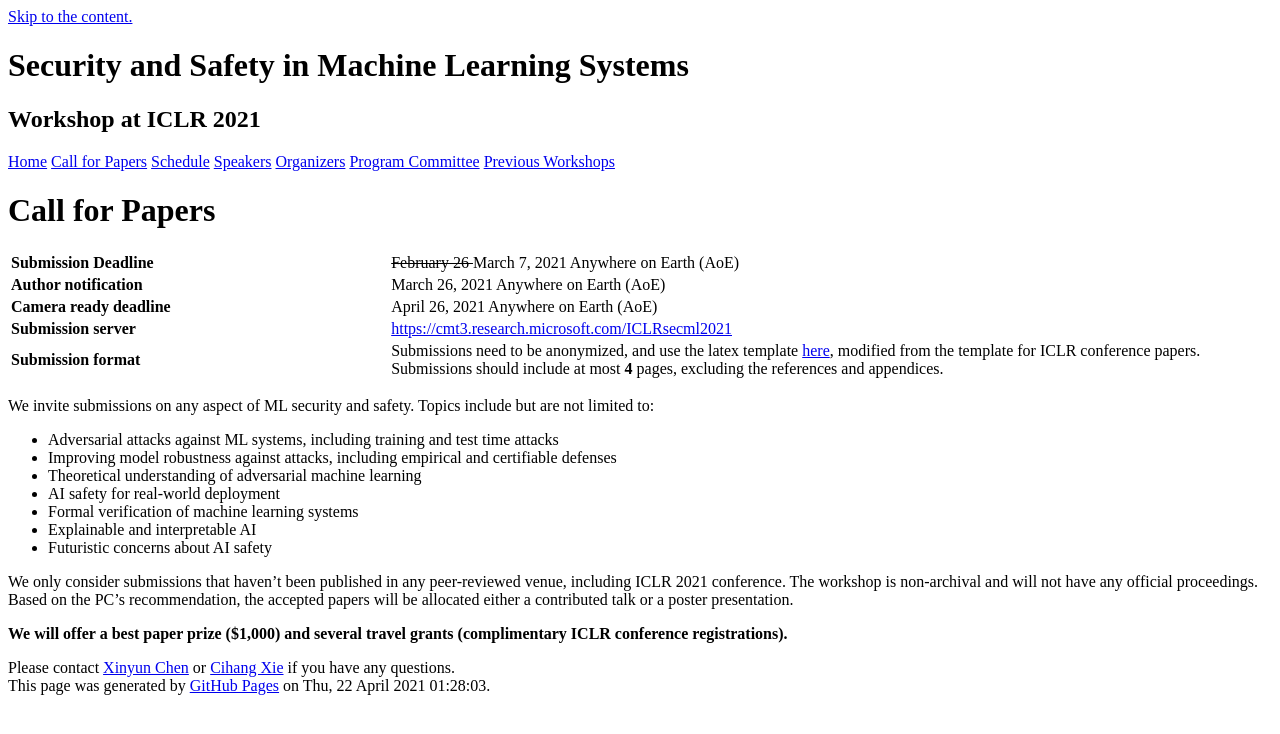
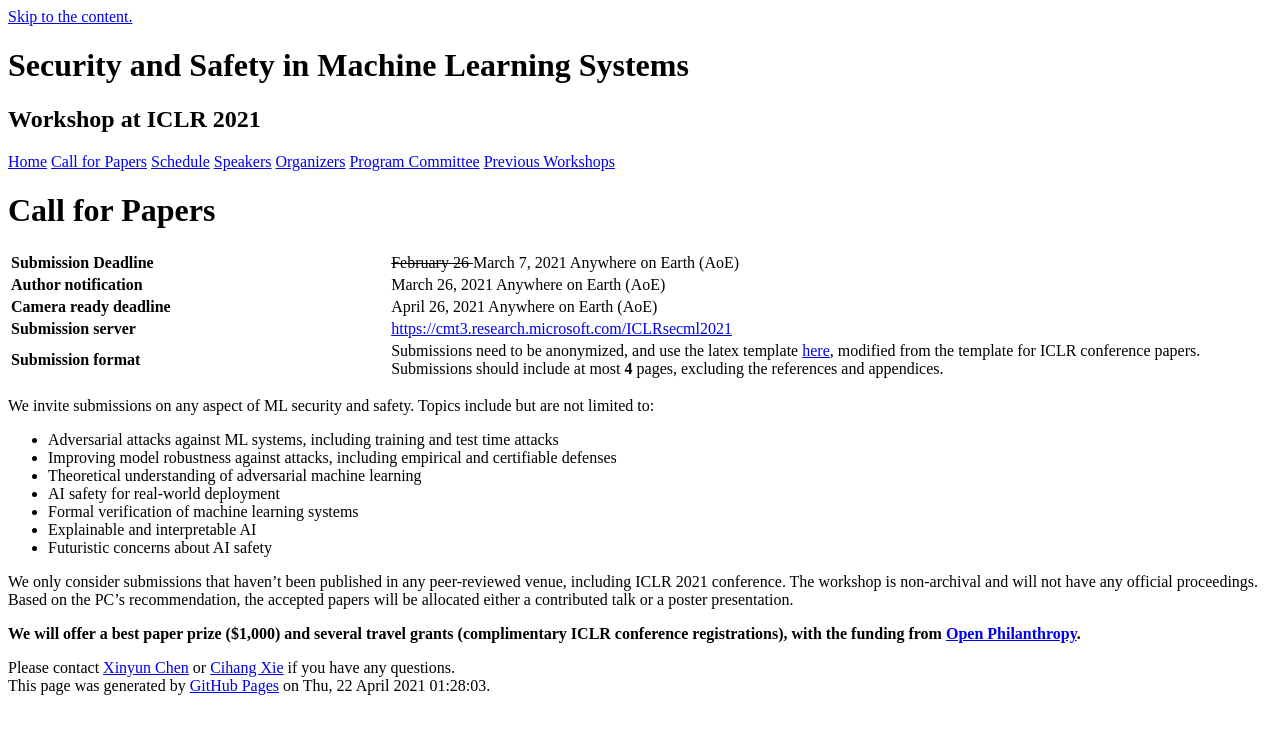
Before and after one commit to rtml-iclr2023/rtml-iclr2023.github.io, a Jekyll site: the page built from cfp.md, in a window 1280 px wide. Shown: the top 734 px of the page. Built offline with Jekyll 4.4.1, drawn with Linux system fonts in a browser that asks for light colours; our own code applies the rules of GitHub Pages for plain Markdown files.

```diff
--- a/cfp.md
+++ b/cfp.md
@@ -48,4 +48,4 @@ We invite submissions on any aspect of ML security and safety. Topics include bu
 
 We only consider submissions that haven’t been published in any peer-reviewed venue, including ICLR 2021 conference. The workshop is non-archival and will not have any official proceedings. Based on the PC’s recommendation, the accepted papers will be allocated either a contributed talk or a poster presentation.
 
-<b>We will offer a best paper prize ($1,000) and several travel grants (complimentary ICLR conference registrations).</b>
+<b>We will offer a best paper prize ($1,000) and several travel grants (complimentary ICLR conference registrations), with the funding from [Open Philanthropy](https://www.openphilanthropy.org/).</b>
```
Also changed, not shown: index.md (+6 -0 lines).
